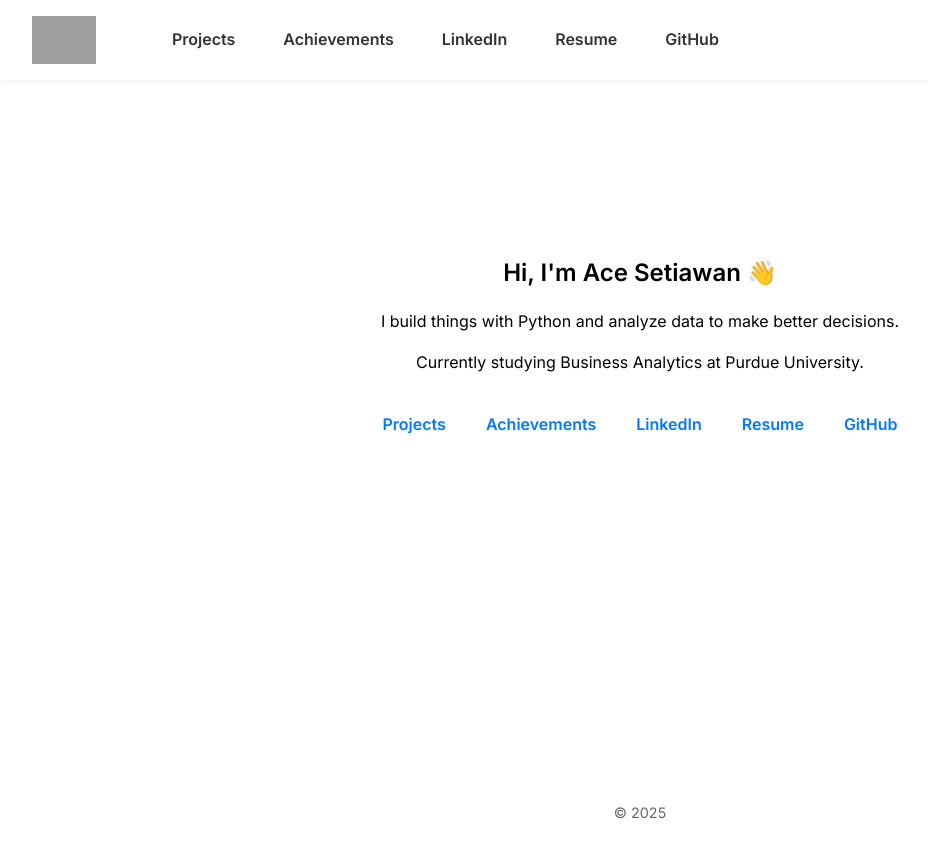
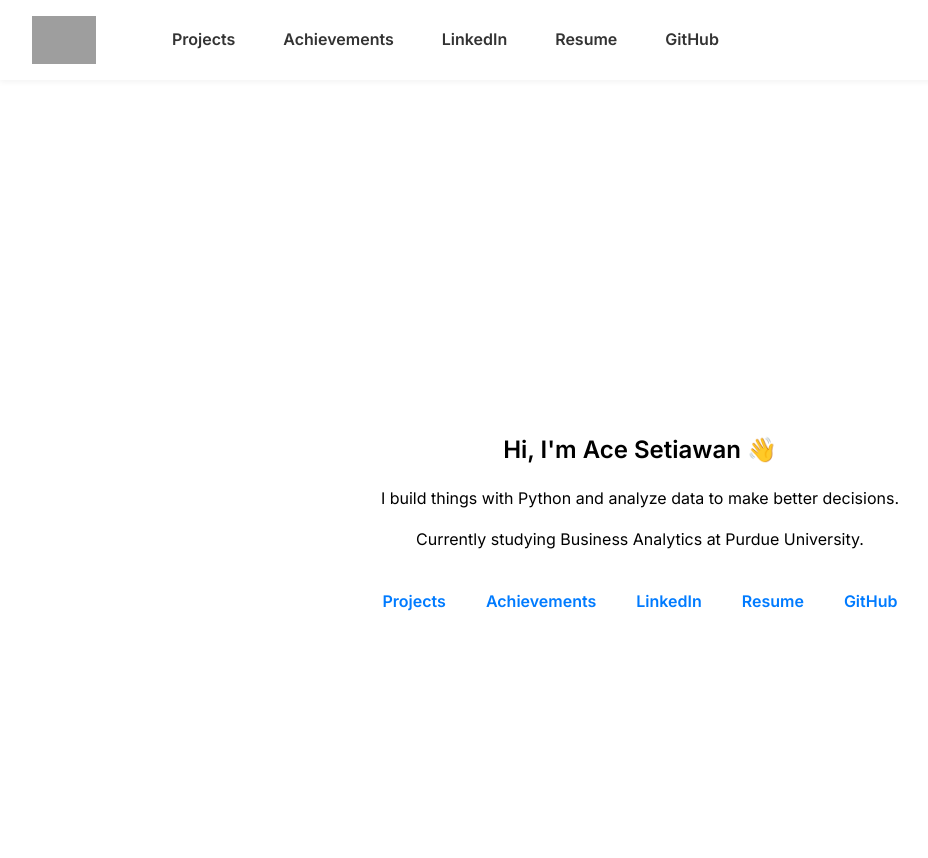
Before and after one commit to acepocalypse/acepocalypse.github.io, a Jekyll site: the page built from index.html, in a window 1280 px wide and 900 px high, scrolled down 205 px. Shown: the top 858 px of the window, without its empty margins (0-928 px from the left). Built offline with Jekyll 4.4.1, drawn with Linux system fonts in a browser that asks for light colours; before the commit the page ends 1029 px from its top, so only the background shows below that; grey boxes are pictures that could not be loaded.

Commit message:
Refactor fullscreen-center: adjust height and padding for improved layout and responsiveness

```diff
--- a/assets/css/style.css
+++ b/assets/css/style.css
@@ -41,10 +41,12 @@
   display: flex;
   align-items: center;
   justify-content: center;
-  height: calc(100vh - 70px);
-  padding: 1rem;
+  min-height: 100vh;
+  padding-top: 100px; /* makes room for fixed/sticky header */
+  padding-bottom: 1rem;
   box-sizing: border-box;
   text-align: center;
+  flex-direction: column;
 }
 
 .intro {
@@ -223,4 +225,8 @@
   .site-header nav {
     margin-left: 0;
   }
+
+  .fullscreen-center {
+    padding-top: 120px;
+  }
 }
```
